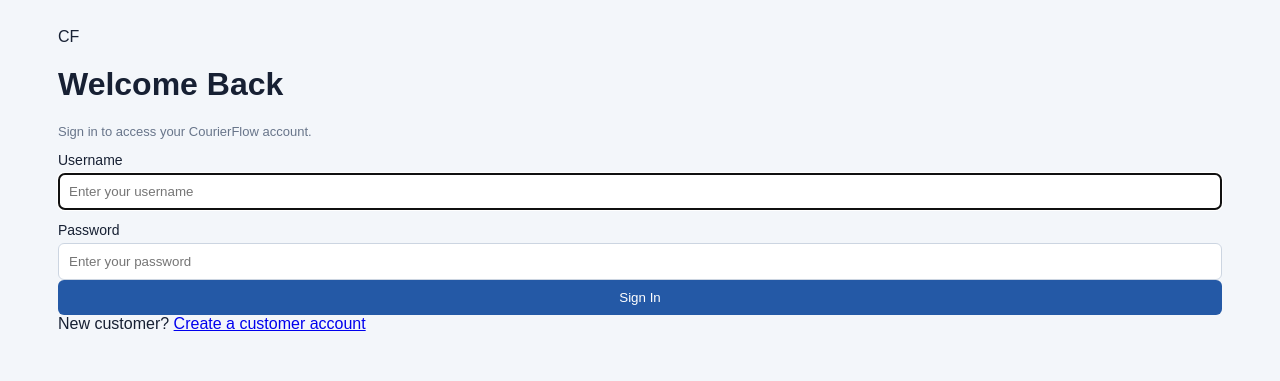
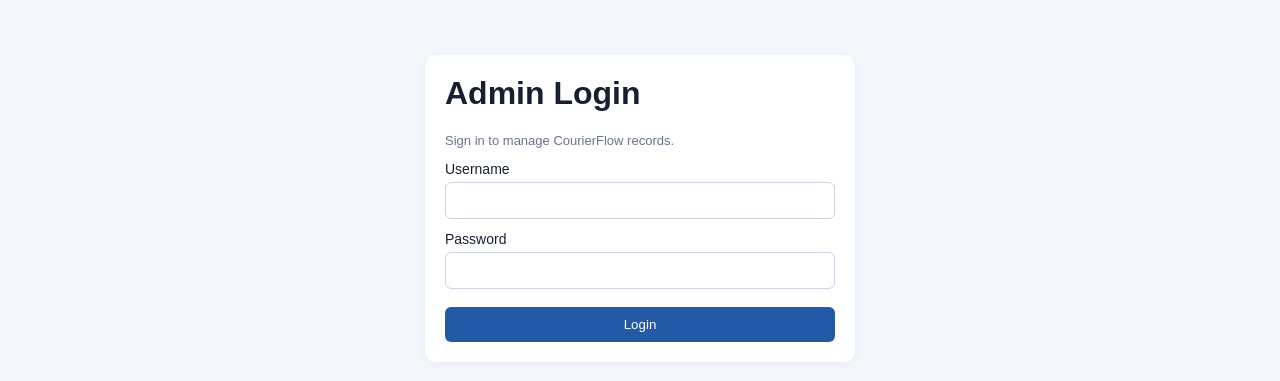
Before and after one commit to tharunrajkperiye-a11y/courier-delivery-management-system, a Flask app: page /login in a window 1280 px wide. Shown: the part 58-439 px from the top of the page. Run offline with Flask 3, Linux system fonts and the light colour scheme; parts of the project's set-up code (start-up, migrations or seed data) failed here and were passed over.

Commit message:
Update login page for admin access

```diff
--- a/templates/login.html
+++ b/templates/login.html
@@ -1,78 +1,13 @@
 {% extends "base.html" %}
-
-{% block title %}Login - CourierFlow{% endblock %}
-
+{% block title %}Admin Login | CourierFlow{% endblock %}
 {% block content %}
-
-<div class="auth-wrap">
-
-    <div class="auth-card">
-
-        <div class="brand-icon" style="margin-bottom: 20px;">
-            CF
-        </div>
-
-        <h1>Welcome Back</h1>
-
-        <p class="muted">
-            Sign in to access your CourierFlow account.
-        </p>
-
-        <form method="POST">
-
-            <div class="form-group">
-
-                <label for="username">Username</label>
-
-                <input
-                    type="text"
-                    id="username"
-                    name="username"
-                    placeholder="Enter your username"
-                    autocomplete="username"
-                    required
-                    autofocus
-                >
-
-            </div>
-
-            <div class="form-group">
-
-                <label for="password">Password</label>
-
-                <input
-                    type="password"
-                    id="password"
-                    name="password"
-                    placeholder="Enter your password"
-                    autocomplete="current-password"
-                    required
-                >
-
-            </div>
-
-            <button
-                class="btn btn-primary"
-                type="submit"
-                style="width: 100%;"
-            >
-                Sign In
-            </button>
-
-        </form>
-
-        <div class="auth-links">
-
-            New customer?
-
-            <a href="{{ url_for('register_customer') }}">
-                Create a customer account
-            </a>
-
-        </div>
-
-    </div>
-
+<div class="panel" style="max-width:430px;margin:55px auto">
+  <h1>Admin Login</h1>
+  <p class="muted">Sign in to manage CourierFlow records.</p>
+  <form method="post" class="form">
+    <label>Username</label><input name="username" required>
+    <label>Password</label><input type="password" name="password" required>
+    <button class="btn" style="margin-top:18px;width:100%" type="submit">Login</button>
+  </form>
 </div>
-
 {% endblock %}
```
